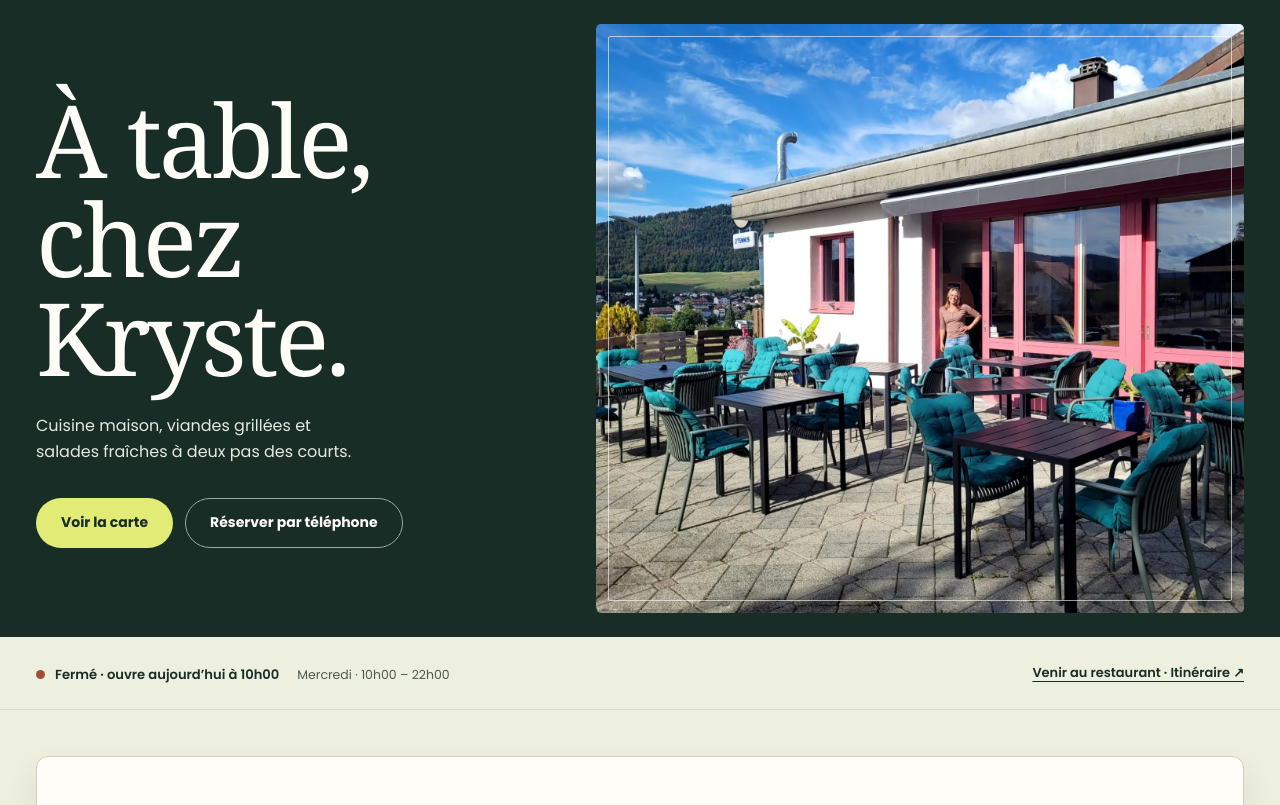
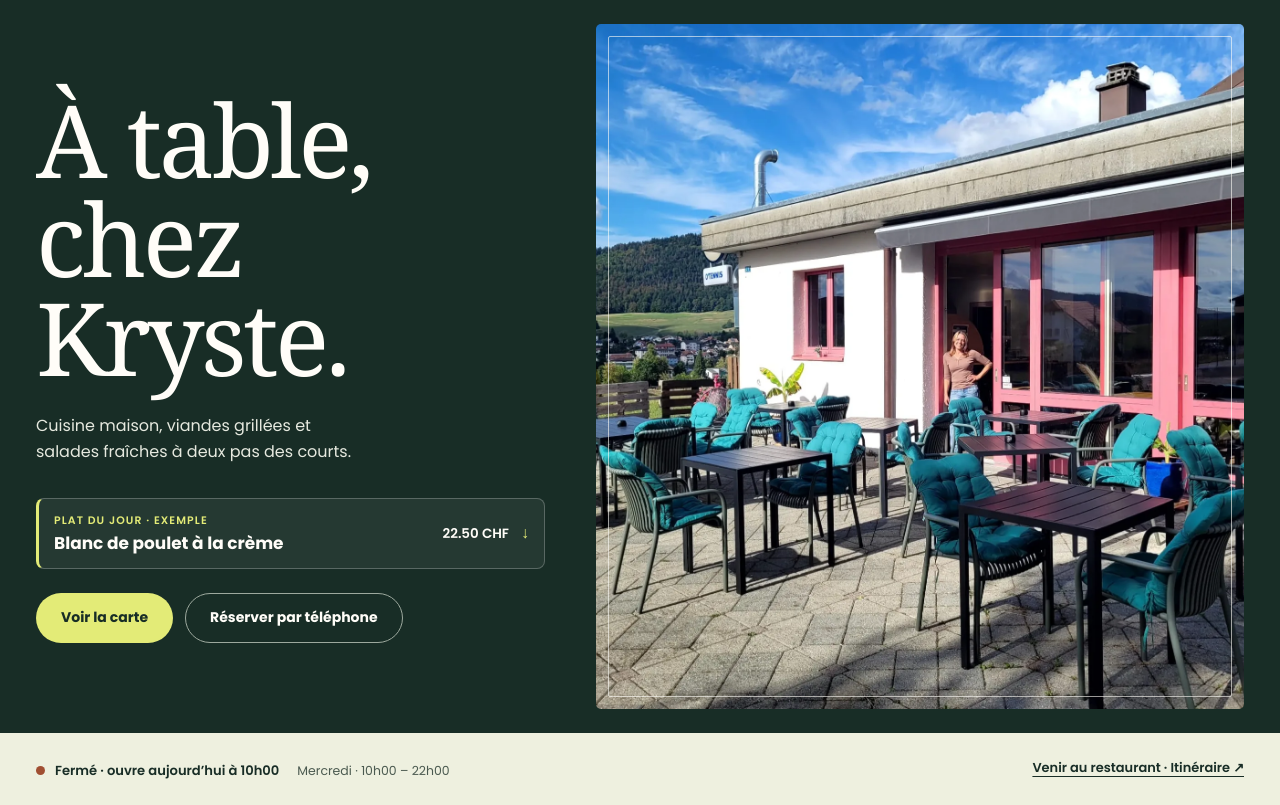
Before and after one commit to Soaresbm1/O-Tennis, a PHP site: page / in a window 1280 px wide. Shown: the part 81-886 px from the top of the page. Run offline with PHP 8.4, Linux system fonts and the light colour scheme.

Commit message:
Met le plat du jour en avant sur l'accueil

```diff
--- a/content.js
+++ b/content.js
@@ -313,6 +313,15 @@
     // Matching a real Swiss calendar day also rejects timestamps and invalid dates.
     const savedMenu = dailyMenus.find(item => item && item.date === dailyMenuDay && text(item.main).trim() && text(item.price).trim());
     const menu = savedMenu || (previewHost ? { ...previewDailyMenu, date: dailyMenuDay } : null);
+    const highlight = document.querySelector('.hero-daily');
+    if (highlight) {
+      highlight.hidden = !menu;
+      if (menu) {
+        highlight.querySelector('[data-daily-label]').textContent = savedMenu ? 'Plat du jour' : 'Plat du jour · Exemple';
+        highlight.querySelector('[data-daily-dish]').textContent = menu.main.trim().split(/\r?\n/, 1)[0];
+        highlight.querySelector('[data-daily-price]').textContent = menu.price;
+      }
+    }
     if (!menu) {
       section.hidden = true;
       section.replaceChildren();
@@ -361,7 +370,9 @@
   }
 
   async function load(name) {
-    const response = await fetch(new URL('data/' + name + '.json', siteBase), { cache: 'no-cache', credentials: 'omit' });
+    // Vercel protects the preview's JSON requests with the same session as the page.
+    const credentials = previewHost ? 'same-origin' : 'omit';
+    const response = await fetch(new URL('data/' + name + '.json', siteBase), { cache: 'no-cache', credentials });
     if (!response.ok) throw new Error('Content unavailable');
     return response.json();
   }
--- a/index.html
+++ b/index.html
@@ -107,6 +107,14 @@
         <h1 class="hero-title">À table,
 chez Kryste.</h1>
         <p class="accroche">Cuisine maison, viandes grillées et salades fraîches à deux pas des courts.</p>
+        <a class="hero-daily" href="#menu-du-jour" hidden>
+          <span class="hero-daily-copy">
+            <span class="hero-daily-label" data-daily-label>Plat du jour</span>
+            <strong data-daily-dish></strong>
+          </span>
+          <span class="hero-daily-price" data-daily-price></span>
+          <span class="hero-daily-arrow" aria-hidden="true">↓</span>
+        </a>
         <div class="hero-actions">
           <a href="menu.html" class="btn" data-menu-button>Voir la carte</a>
           <a href="tel:+41324814831" class="btn btn-secondaire" data-call>Réserver par téléphone</a>
--- a/redesign.css
+++ b/redesign.css
@@ -59,6 +59,26 @@ body[data-page='home'] .hero { text-align: left; padding: 0; background: var(--i
 .hero-title { margin: 0; color: var(--white-paper); font: 400 clamp(3.75rem, 7.9vw, 7.6rem)/0.98 var(--font-titre); white-space: pre-line; overflow-wrap: anywhere; }
 body[data-page='home'] .hero .accroche { max-width: 34ch; margin: 26px 0 32px; color: #e6e9df; font-size: clamp(0.95rem, 1.25vw, 1.12rem); line-height: 1.65; }
 .hero-actions { justify-content: flex-start; gap: 12px; }
+.hero-daily {
+  display: grid;
+  grid-template-columns: minmax(0, 1fr) auto auto;
+  align-items: center;
+  gap: 12px;
+  max-width: 36rem;
+  margin: 0 0 24px;
+  padding: 13px 15px;
+  border: 1px solid #ffffff3d;
+  border-left: 3px solid var(--tennis);
+  border-radius: 8px;
+  background: #ffffff0f;
+  color: var(--white-paper);
+}
+.hero-daily[hidden] { display: none; }
+.hero-daily:hover { background: #ffffff1c; border-color: var(--tennis); }
+.hero-daily-label { display: block; margin-bottom: 3px; color: var(--tennis); font-size: 0.68rem; font-weight: 600; letter-spacing: 0.1em; text-transform: uppercase; }
+.hero-daily-copy strong { display: block; font-size: clamp(0.88rem, 1.4vw, 1.06rem); line-height: 1.35; overflow-wrap: anywhere; }
+.hero-daily-price { font-size: 0.84rem; font-weight: 600; }
+.hero-daily-arrow { color: var(--tennis); }
 body[data-page='home'] .hero .btn:hover { background: var(--white-paper); color: var(--ink); }
 body[data-page='home'] .hero .btn-secondaire { color: var(--white-paper); border-color: #9da99e; }
 .hero-image { display: grid; position: relative; overflow: hidden; min-width: 0; min-height: 440px; margin: 24px 0; border-radius: 5px; }
```
